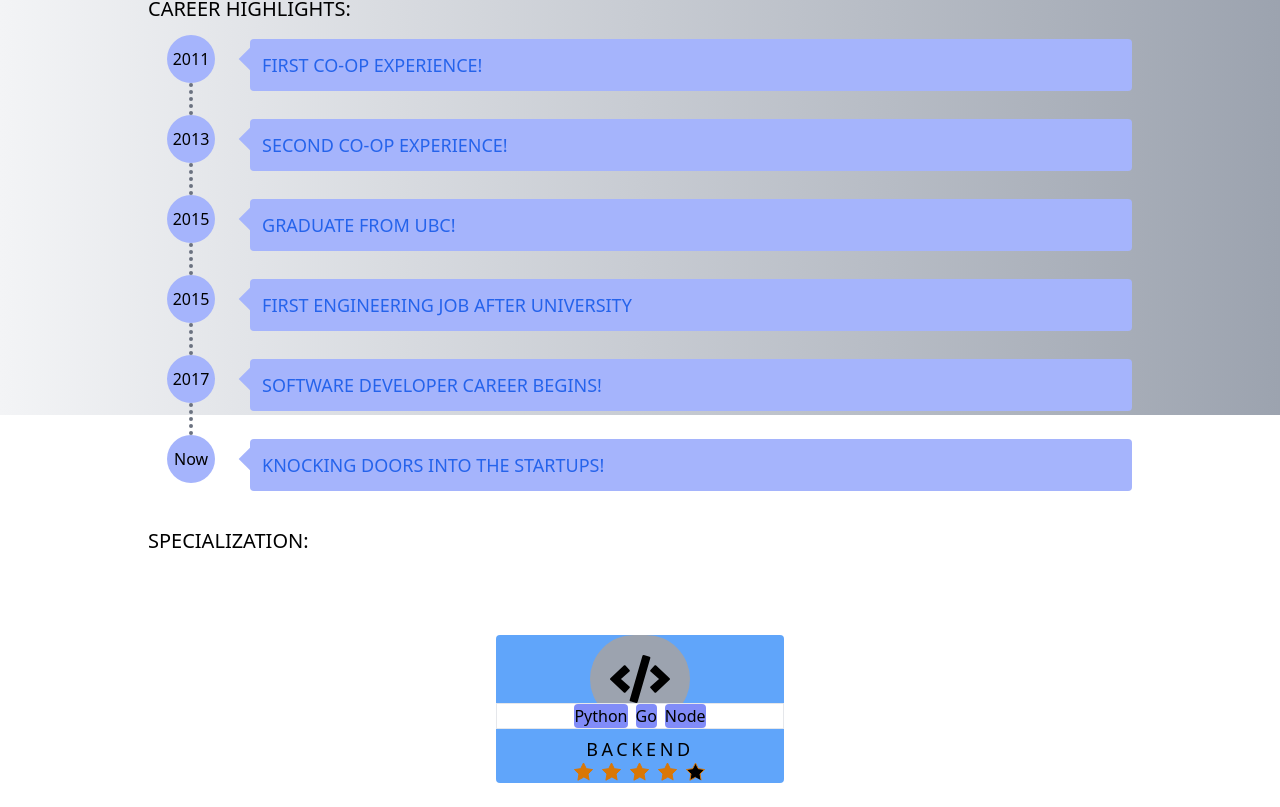
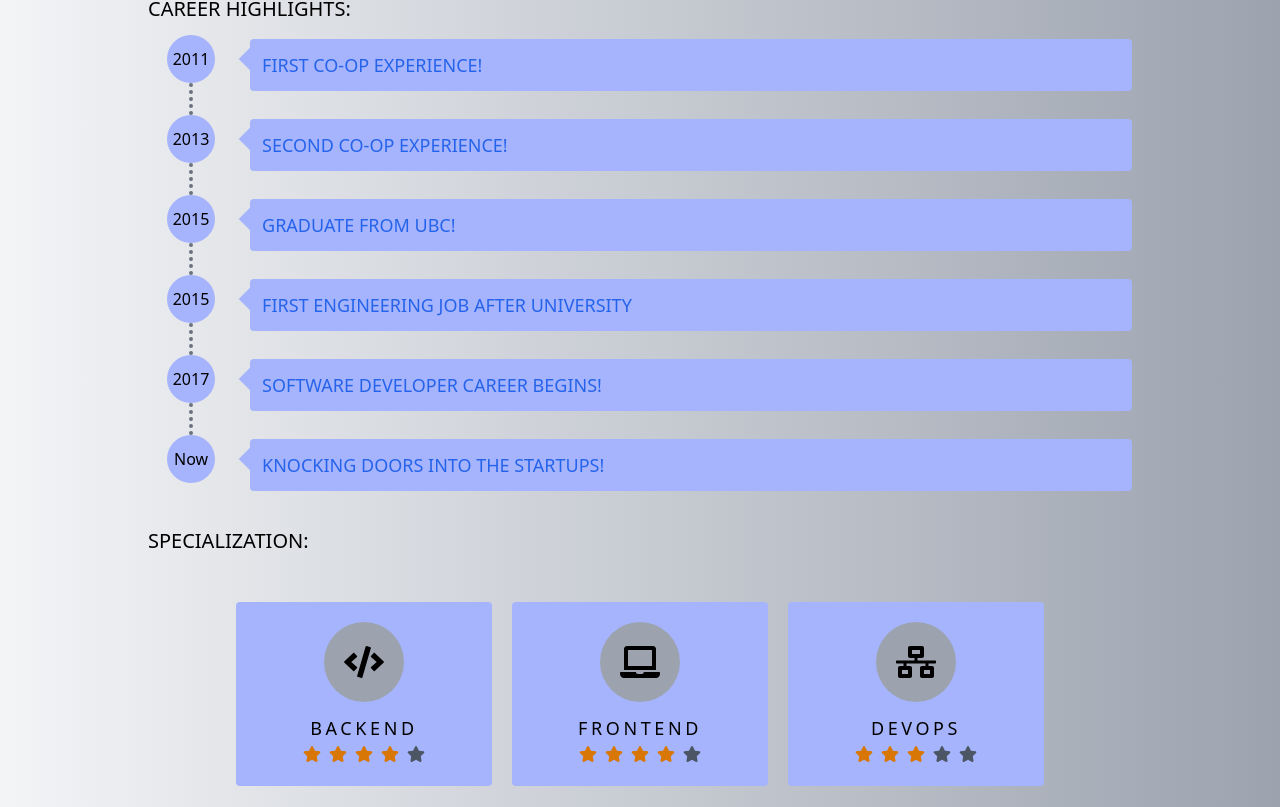
Before and after one commit to cjjeon/cjjeon.com, a Next.js app: page / in a window 1280 px wide. Shown: the part 385-1192 px from the top of the page. Before the commit the page ends 1168 px from the top, so only its background shows below. Built offline with nearby package versions, Linux system fonts and the light colour scheme.

Commit message:
Finishing up the main page

```diff
--- a/components/cards/SkillCards.tsx
+++ b/components/cards/SkillCards.tsx
@@ -1,44 +1,28 @@
-import { IconDefinition } from "@fortawesome/free-solid-svg-icons";
-import { FontAwesomeIcon } from "@fortawesome/react-fontawesome";
-import React, { useState } from "react";
+import {faStar, IconDefinition} from "@fortawesome/free-solid-svg-icons";
+import {FontAwesomeIcon} from "@fortawesome/react-fontawesome";
+import React, {useEffect, useRef, useState} from "react";
 import Slide from "../transition/Slide";
 
 interface RatingStarsProps {
     rating: 1 | 2 | 3 | 4 | 5;
 }
 
-const RatingStars: React.FC<RatingStarsProps> = ({ rating }) => {
+const RatingStars: React.FC<RatingStarsProps> = ({rating}) => {
     const stars = [];
-
-  const emptyStar = (
-    <svg
-      aria-hidden="true"
-      focusable="false"
-      className={"w-5 h-5 block text-yellow-600 stroke-current"}
-    >
-      <path d="M9.5 14.25l-5.584 2.936 1.066-6.218L.465 6.564l6.243-.907L9.5 0l2.792 5.657 6.243.907-4.517 4.404 1.066 6.218" />
-    </svg>
-  );
-
-  const fullStar = (
-    <svg
-      aria-hidden="true"
-      focusable="false"
-      className={"w-5 h-5 block text-yellow-600 stroke-current fill-current"}
-    >
-      <path d="M9.5 14.25l-5.584 2.936 1.066-6.218L.465 6.564l6.243-.907L9.5 0l2.792 5.657 6.243.907-4.517 4.404 1.066 6.218" />
-    </svg>
-  );
 
     for (let i = 1; i < 6; i++) {
         if (i <= rating) {
-      stars.push(fullStar);
+            stars.push(<FontAwesomeIcon className={'text-yellow-600'} icon={faStar}/>);
         } else {
-      stars.push(emptyStar);
+            stars.push(<FontAwesomeIcon className={'text-gray-600'} icon={faStar}/>);
         }
     }
 
-  return <div className={"flex gap-2"}>{stars}</div>;
+    return <div className={"flex gap-2"}>{stars.map((star, index) => {
+        return <div key={index}>
+            {star}
+        </div>
+    })}</div>;
 };
 
 export interface SkillCardsProp {
@@ -55,45 +39,52 @@ const SkillCards: React.FC<SkillCardsProp> = ({
                                                   tags,
                                               }) => {
     const [isSlide, setIsSlide] = useState<boolean>(false);
+    const [childHeight, setChildHeight] = useState<number>(0);
+
+    const childRef = useRef<HTMLDivElement>(null);
+    useEffect(() => {
+        if (childRef && childRef.current) {
+            setChildHeight(childRef.current.scrollHeight - 1);
+        }
+    }, [childRef]);
 
     return (
         <div
-      className={"drop-shadow-lg w-72 h-48"}
+            className={"drop-shadow-lg w-64"}
             onMouseEnter={() => setIsSlide(true)}
             onMouseLeave={() => setIsSlide(false)}
         >
-      <Slide direction={"up"} isSlide={isSlide}>
+            <Slide className={'relative z-10'} direction={"down"} isSlide={!isSlide} height={childHeight}>
                 <div
                     className={
-            "bg-blue-400 w-full rounded flex justify-center items-center flex-col transform translate-y-20 z-10"
+                        "bg-indigo-300 dark:bg-indigo-500 rounded flex justify-center items-center flex-col p-5"
                     }
                 >
-          <div className={"rounded-full bg-gray-400 p-5"}>
-            <FontAwesomeIcon icon={icon} size={"3x"} />
+                    <div className={"rounded-full bg-gray-400 w-20 h-20 flex justify-center items-center p-5"}>
+                        <FontAwesomeIcon icon={icon} size={"2x"}/>
                     </div>
                     <div
                         className={"uppercase text-lg mt-3"}
-            style={{ letterSpacing: ".2em" }}
+                        style={{letterSpacing: ".2em"}}
                     >
                         {title}
                     </div>
                     <div>
-            <RatingStars rating={rating} />
+                        <RatingStars rating={rating}/>
                     </div>
                 </div>
             </Slide>
-      <Slide direction={"down"} isSlide={isSlide}>
+            <Slide className={'relative z-0'} direction={"up"} isSlide={!isSlide} height={childHeight}>
                 <div
+                    ref={childRef}
                     className={
-            "flex justify-center items-center gap-2 bg-white border z-0"
+                        "flex flex-wrap justify-center items-center gap-2 bg-indigo-500 dark:bg-indigo-300 rounded p-3"
                     }
-          style={{
-            transform: "transformY(50%)",
-          }}
                 >
                     {tags.map((tag, index) => {
                         return (
-              <div className={"bg-indigo-400 rounded"} key={index}>
+                            <div className={"bg-indigo-300 dark:bg-indigo-500 rounded-full py-1 px-2 text-xs"}
+                                 key={index}>
                                 {tag}
                             </div>
                         );
--- a/components/layout/MainLayout.tsx
+++ b/components/layout/MainLayout.tsx
@@ -1,12 +1,13 @@
-import { FontAwesomeIcon } from "@fortawesome/react-fontawesome";
+import {FontAwesomeIcon} from "@fortawesome/react-fontawesome";
 import Link from "next/link";
-import { faMoon, faSun } from "@fortawesome/free-solid-svg-icons";
-import { useTheme } from "next-themes";
+import {faMoon, faSun} from "@fortawesome/free-solid-svg-icons";
+import {useTheme} from "next-themes";
 
-export interface MainLayoutProp {}
+export interface MainLayoutProp {
+}
 
-const MainLayout: React.FC<MainLayoutProp> = ({ children }) => {
-  const { theme, setTheme } = useTheme();
+const MainLayout: React.FC<MainLayoutProp> = ({children}) => {
+    const {theme, setTheme} = useTheme();
 
     const backgroundCss =
         theme === "dark"
@@ -15,7 +16,7 @@ const MainLayout: React.FC<MainLayoutProp> = ({ children }) => {
 
     return (
         <div
-      className={`flex justify-center w-screen h-screen bg-gradient-to-r ${backgroundCss}`}
+            className={`flex justify-center min-h-screen min-w-screen bg-gradient-to-r ${backgroundCss}`}
         >
             <div className={"max-w-screen-lg w-full p-5"}>
                 <div className={"flex w-full justify-between items-center"}>
@@ -23,19 +24,19 @@ const MainLayout: React.FC<MainLayoutProp> = ({ children }) => {
                         <div className={"cursor-pointer"}>CJ Jeon</div>
                     </Link>
                     <div className={"flex gap-3"}>
-            <Link href={"/wip"}>
-              <div className={"cursor-pointer underline uppercase"}>
-                Personal Info
-              </div>
-            </Link>
-            <Link href={"/wip"}>
-              <div className={"cursor-pointer underline uppercase"}>
-                Projects / Blogs
-              </div>
-            </Link>
-            <Link href={"/wip"}>
-              <div className={"cursor-pointer underline uppercase"}>Gears</div>
-            </Link>
+                        {/*<Link href={"/wip"}>*/}
+                        {/*    <div className={"cursor-pointer underline uppercase"}>*/}
+                        {/*        Personal Info*/}
+                        {/*    </div>*/}
+                        {/*</Link>*/}
+                        {/*<Link href={"/wip"}>*/}
+                        {/*    <div className={"cursor-pointer underline uppercase"}>*/}
+                        {/*        Projects / Blogs*/}
+                        {/*    </div>*/}
+                        {/*</Link>*/}
+                        {/*<Link href={"/wip"}>*/}
+                        {/*    <div className={"cursor-pointer underline uppercase"}>Gears</div>*/}
+                        {/*</Link>*/}
                         <div
                             className={"cursor-pointer hover:border-purple-500"}
                             onClick={() => setTheme(theme === "dark" ? "light" : "dark")}
--- a/components/transition/Slide.tsx
+++ b/components/transition/Slide.tsx
@@ -1,33 +1,27 @@
-import React, { useEffect, useRef, useState } from "react";
+import React from "react";
 
 export interface SlideProp {
     direction: "up" | "down";
     isSlide: boolean;
+    height: number;
+    className?: string
 }
 
-const Slide: React.FC<SlideProp> = ({ direction, isSlide, children }) => {
-  const [childHeight, setChildHeight] = useState<number>(0);
-  const childRef = useRef<HTMLDivElement>(null);
 
-  useEffect(() => {
-    if (childRef && childRef.current) {
-      setChildHeight(childRef.current.scrollHeight + 24);
-    }
-  }, [childRef]);
+const Slide: React.FC<SlideProp> = ({direction, isSlide, height, className, children}) => {
     return (
         <div
+            className={className}
             style={{
                 transition: "0.8s",
                 transform: isSlide
                     ? direction === "up"
-            ? `translateY(-${childHeight}px)`
-            : `translateY(${childHeight}px)`
+                        ? `translateY(-${height}px)`
+                        : `translateY(${height}px)`
                     : `translateY(0)`,
             }}
         >
-      <div ref={childRef} className={"overflow-visible"}>
             {children}
-      </div>
         </div>
     );
 };
--- a/pages/index.tsx
+++ b/pages/index.tsx
@@ -1,15 +1,15 @@
 import React from "react";
 
 import MainLayout from "../components/layout/MainLayout";
-import { MainBanner } from "../components/banners";
+import {MainBanner} from "../components/banners";
 import Timeline from "../components/timeline/Timeline";
 import SkillCards from "../components/cards/SkillCards";
-import { faCode } from "@fortawesome/free-solid-svg-icons";
+import {faCode, faLaptop, faNetworkWired} from "@fortawesome/free-solid-svg-icons";
 
 export default function Home() {
     return (
         <MainLayout>
-      <MainBanner />
+            <MainBanner/>
             <div className={"flex flex-col gap-3 mt-10"}>
                 <div>
                     <h2>CAREER HIGHLIGHTS:</h2>
@@ -183,13 +183,29 @@ export default function Home() {
                 <div>
                     <h2>SPECIALIZATION:</h2>
                     <div className={"flex flex-col justify-center items-center"}>
-            <div className={"flex"}>
+                        <div className={"flex gap-5"}>
                             <div>
                                 <SkillCards
                                     icon={faCode}
                                     title={"Backend"}
                                     rating={4}
                                     tags={["Python", "Go", "Node"]}
+                                />
+                            </div>
+                            <div>
+                                <SkillCards
+                                    icon={faLaptop}
+                                    title={"Frontend"}
+                                    rating={4}
+                                    tags={["React", "Typescript", "Vue"]}
+                                />
+                            </div>
+                            <div>
+                                <SkillCards
+                                    icon={faNetworkWired}
+                                    title={"DevOps"}
+                                    rating={3}
+                                    tags={["AWS", "Microservices", "Docker"]}
                                 />
                             </div>
                         </div>
--- a/styles/globals.css
+++ b/styles/globals.css
@@ -1,5 +1,3 @@
-@import url('https://fonts.googleapis.com/css2?family=Parisienne&display=swap');
-
 @tailwind base;
 @tailwind components;
 @tailwind utilities;
--- a/tailwind.config.js
+++ b/tailwind.config.js
@@ -1,4 +1,5 @@
 module.exports = {
+    mode: undefined,
     purge: {
         enabled: true,
         content: [
```
Also changed, not shown: components/banners/MainBanner.tsx (+9 -6 lines), package.json (+11 -9 lines), tsconfig.json (+15 -4 lines), 2 other files (tests, documents, lock files or other folders). Lines whose indentation alone changed are shown as unchanged.
